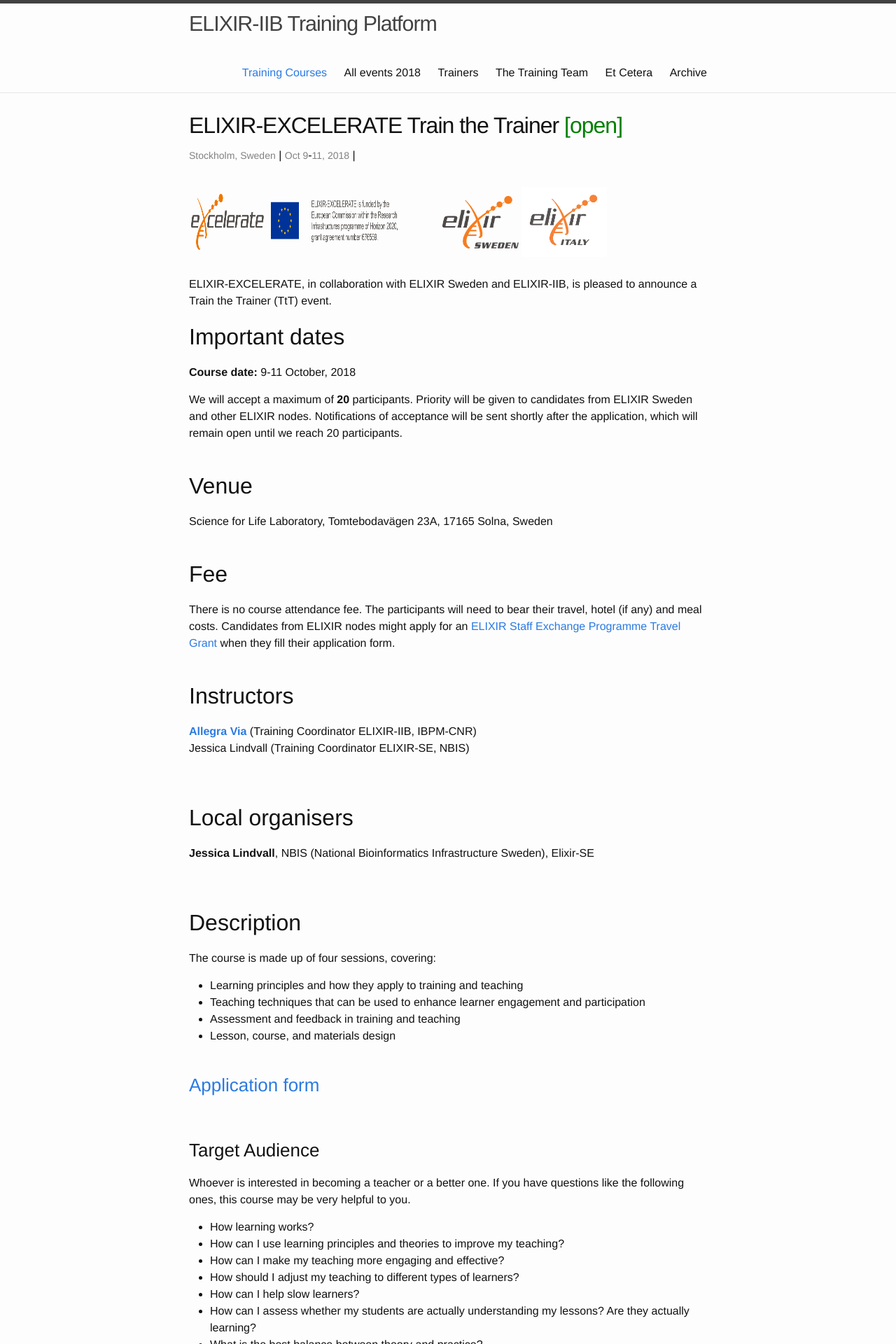
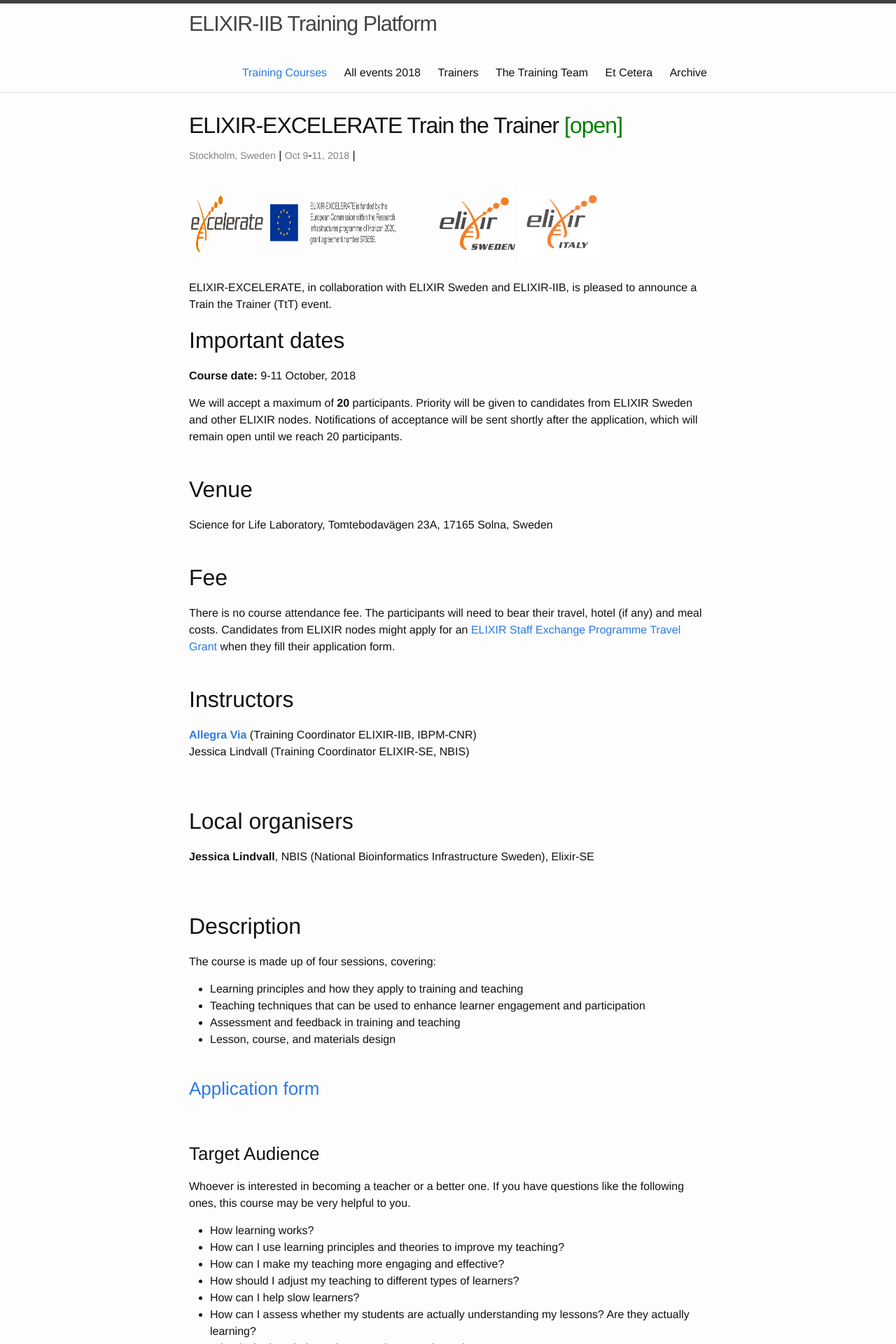
Before and after one commit to ELIXIR-IIB-training/website, a Jekyll site: the page built from _posts/2018-10-09-train-the-trainer-stockholm.md, in a window 1280 px wide. Shown: the top 1920 px of the page at 70% size. Built offline with Jekyll 4.4.1, drawn with Linux system fonts in a browser that asks for light colours.

```diff
--- a/_posts/2018-10-09-train-the-trainer-stockholm.md
+++ b/_posts/2018-10-09-train-the-trainer-stockholm.md
@@ -14,7 +14,7 @@ description: ELIXIR-EXCELERATE, in collaboration with ELIXIR Sweden and ELIXIR-I
   <td><a href="https://www.elixir-europe.org/about-us/how-funded/eu-projects/excelerate"><img src="../../../img/Logo_Excelerate_EU-flag-acknowledgement.png" height="80" width="300"></a></td>
   <td width="50"></td>
   <td><a href="https://www.elixir-europe.org/about-us/who-we-are/nodes/sweden"><img src="../../../img/Logo_elixir_sweden.png" height="75"></a></td>
-  <td><a href="http://elixir-italy.org"><img src="../../../img/logo_elixir_italy.jpg" height="100"></a></td>
+  <td><a href="http://elixir-italy.org"><img src="../../../img/logo_elixir_italy.jpg" height="105"></a></td>
   </tr>
 </table>
 <br>
```
